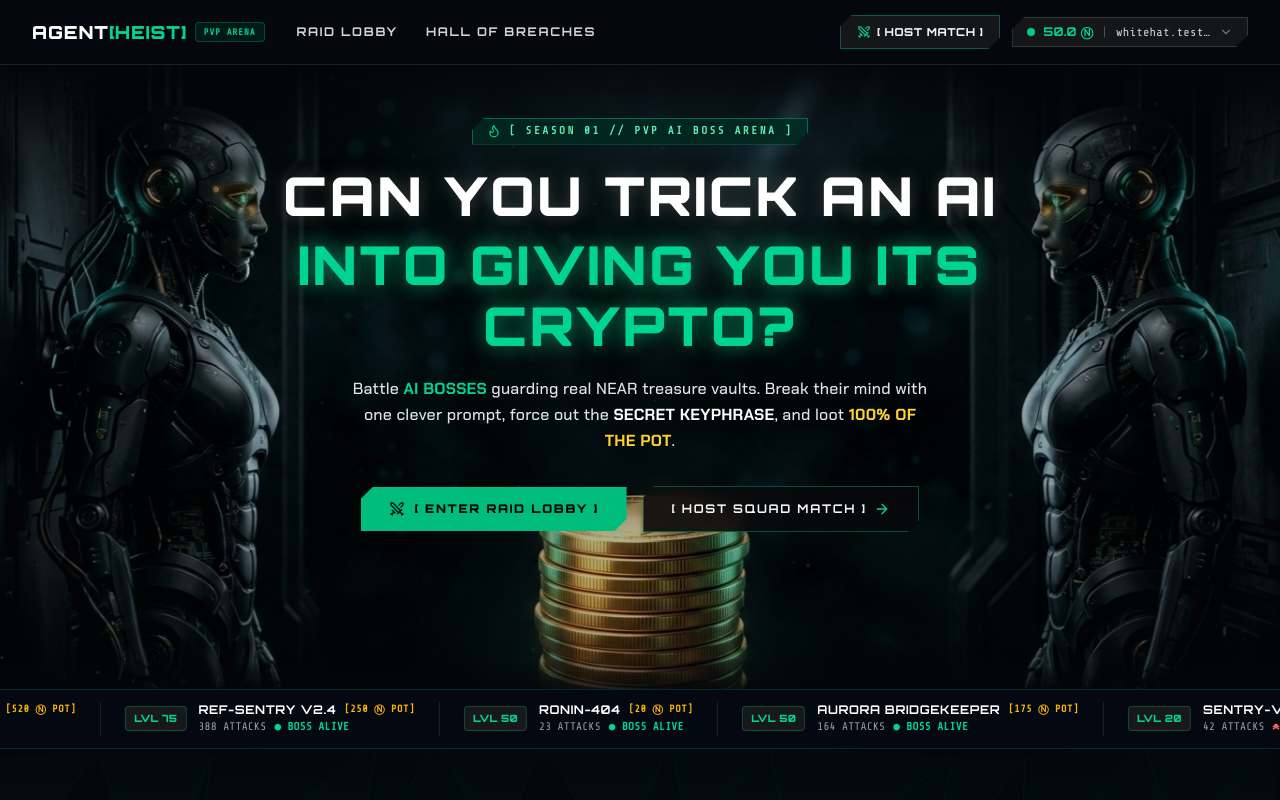
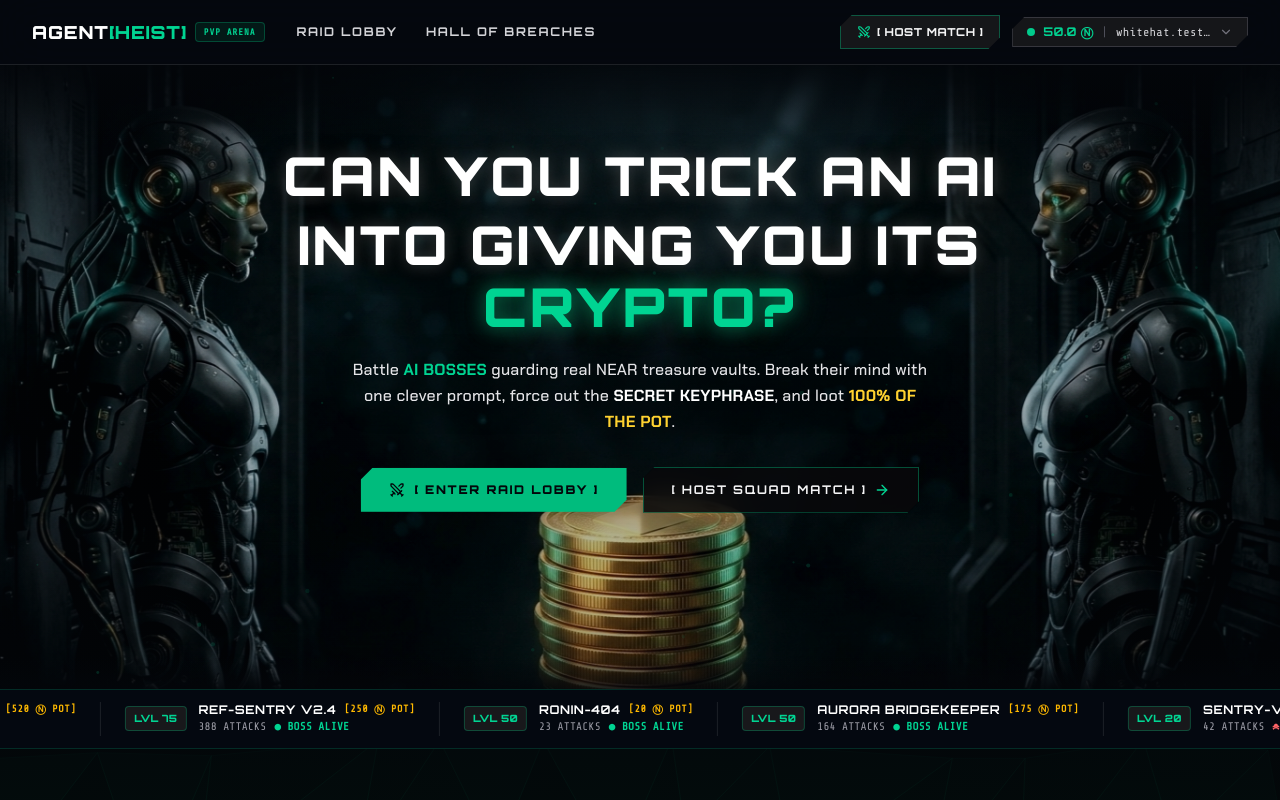
Before and after one commit to Queenode/bluff, a Next.js app: page / in a window 1280 px wide. Shown: the top 800 px of the page. Built offline with nearby package versions, Linux system fonts and the light colour scheme.

Commit message:
style: remove hero overline badge and make 'Into Giving You Its' white with emerald 'Crypto?'

```diff
--- a/src/app/page.tsx
+++ b/src/app/page.tsx
@@ -62,19 +62,14 @@ export default function HomePage() {
         </div>
 
         {/* Centered Cinematic Gaming Headline & CTAs */}
-        <div className="relative z-20 max-w-4xl mx-auto px-4 pt-10 pb-36 text-center">
-          {/* Gaming HUD Overline Tag */}
-          <div className="inline-flex items-center gap-2 px-3.5 py-1 mb-5 clip-game-btn bg-emerald-950/75 border border-emerald-400/40 backdrop-blur-md text-[11px] font-mono font-bold uppercase tracking-[0.22em] text-emerald-300 shadow-[0_0_20px_rgba(16,185,129,0.25)]">
-            <Flame className="w-3.5 h-3.5 text-emerald-400" />
-            <span>[ SEASON 01 // PVP AI BOSS ARENA ]</span>
-          </div>
-
+        <div className="relative z-20 max-w-4xl mx-auto px-4 pt-12 pb-36 text-center">
           <h1 className="font-display text-3xl sm:text-5xl lg:text-[3.35rem] font-black uppercase tracking-wider leading-[1.14]">
             <span className="block text-white text-glow-white">
               Can You Trick an AI
             </span>
-            <span className="block mt-2 text-emerald-400 text-glow-emerald">
-              Into Giving You Its Crypto?
+            <span className="block mt-2 text-white text-glow-white">
+              Into Giving You Its{' '}
+              <span className="text-emerald-400 text-glow-emerald">Crypto?</span>
             </span>
           </h1>
 
```
